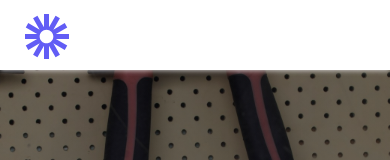
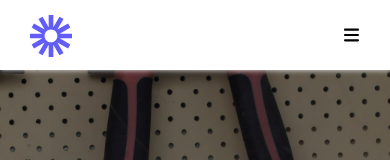
Before and after one commit to apuelloc0/landingPageJesus2, a React (Vite) app: page / in a window 390 px wide. Shown: the top 160 px of the page. Built offline with nearby package versions, Linux system fonts and the light colour scheme.

Commit message:
commit 30 november

```diff
--- a/src/components/Contact.css
+++ b/src/components/Contact.css
@@ -123,4 +123,8 @@ form input[type="submit"]:hover {
         align-items: center
     }
 
+    form input[type="submit"] {
+        margin-left: 0;
+    }
+
 }
--- a/src/components/Navbar.css
+++ b/src/components/Navbar.css
@@ -79,6 +79,10 @@
     color: orange;
 }
 
+.toggle-Bars {
+    display: none;
+}
+
 .Header-ul-2-show {
     width: 20%;
     height: 100%;
@@ -138,22 +142,87 @@ svg {
     }
 
     .Header-img img.img-show {
-        width: 44px;
-        height: 45px;
-        margin-top: 0
+        width: 42px;
+        height: 42px;
+        margin-top: 0;
+        position: absolute;
+        top: 15px;
+        left: 30px;
     }
 
     .Header-img img {
-        top: 14px;
-        width: 44px;
-        height: 45px;
+        width: 42px;
+        height: 42px;
         margin-top: 0;
+        position: absolute;
+        top: 15px;
+        left: 30px;
     }
 
+    .Header-ul {
+        width: 100%;
+        justify-content: space-between;
+    }
 
     .Header-list {
         display: none;
+        right: -188px;
+    }
 
+    .Header-list-show {
+        display: flex;
+        position: absolute;
+        width: 101%;
+        height: 93vh;
+        background-color: white;
+        top: 68px;
+        right: -1px;
+    }
+
+    .Header-list-show ul {
+        width: 100%;
+        display: flex;
+        flex-direction: column;
+        justify-content: center;
+        align-items: center;
+        padding: 0;
+        list-style: none;
+        margin: 0;
+    }
+
+    .Header-list-show ul li {
+        width: 100%;
+        height: 25%;
+        display: flex;
+        justify-content: center;
+        align-items: center;
+        transition: ease 0.5s;
+    }
+
+    .Header-list-show ul li:hover {
+        background-color: rgb(240, 240, 240);
+    }
+
+    /*
+    .Header-list-show ul li:not(:nth-child(4)) {
+        border-bottom: 0.1px solid rgb(241, 241, 241);
+    } */
+
+    .Header-list-show ul li span {
+        color: gray;
+    }
+
+    .toggle-Bars {
+        display: flex;
+        width: 20%;
+        height: 100%;
+        display: flex;
+        justify-content: center;
+        align-items: center;
+    }
+
+    .toggle-Bars svg {
+        border: none;
     }
 
     .Header-ul-2-show {
@@ -165,8 +234,7 @@ svg {
     }
 }
 
-/* @media (min-width: 501px),
-(max-width: 1200px) {
+/* @media (min-width: 1000px) {
     .Header-list {
         display: none;
     }
--- a/src/components/Navbar.jsx
+++ b/src/components/Navbar.jsx
@@ -2,11 +2,12 @@ import React, { useEffect, useState } from 'react'
 import "./Navbar.css";
 import logo from "../images/logoo.svg";
 import { FontAwesomeIcon } from '@fortawesome/react-fontawesome';
-import { faLocationDot, faPhone, } from '@fortawesome/free-solid-svg-icons';
+import { faBars, faClose, faLocationDot, faPhone, } from '@fortawesome/free-solid-svg-icons';
 
 const Header = () => {
 
     const [show, setShow] = useState(true)
+    const [headerShow, setheaderShow] = useState(false)
 
     useEffect(() => {
         window.addEventListener('scroll', handleScroll)
@@ -16,6 +17,9 @@ const Header = () => {
         }
     }, [])
 
+    const handleHeaderShow = () => {
+        setheaderShow(!headerShow)
+    }
 
     const handleScroll = () => {
         if (window.scrollY > 100) {
@@ -37,7 +41,7 @@ const Header = () => {
                     <img className={show && 'img-show'} src={logo} alt="" />
                 </div>
 
-                <div className="Header-list">
+                <div className={`Header-list${headerShow ? `-show` : ""}`}>
                     <ul >
                         <li className="btnlist">
                             <span>Home</span>
@@ -51,10 +55,14 @@ const Header = () => {
                         <li className="btnlist">
                             <span>Contact</span>
                         </li>
-                        <li className="btnlist">
 
-                        </li>
                     </ul>
+                </div>
+
+                <div onClick={handleHeaderShow} className="toggle-Bars">
+
+                    {headerShow && <FontAwesomeIcon icon={faClose} /> || <FontAwesomeIcon icon={faBars} />}
+
                 </div>
             </div>
 
```
Also changed, not shown: src/components/Poster.css (+10 -2 lines).
